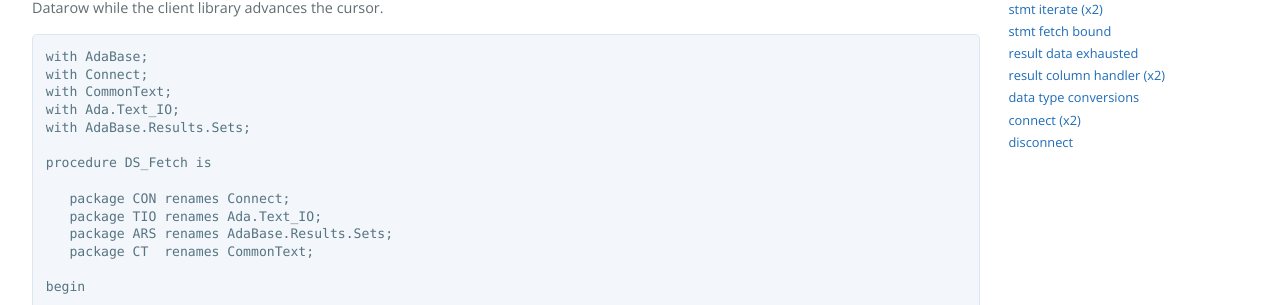
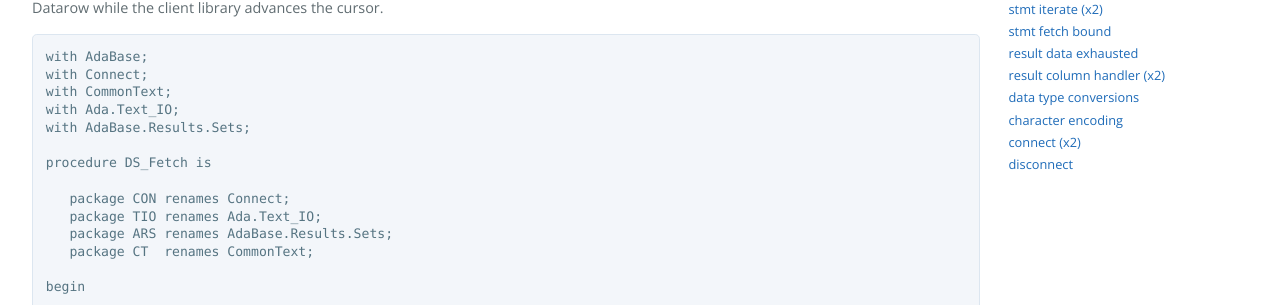
Before and after one commit to jrmarino/AdaBase, a Jekyll site: the page built from stmt_fetch_next.md, in a window 1280 px wide and 900 px high. Shown: the part 341-646 px from the top of the window. Built offline with Jekyll 4.4.1, drawn with Linux system fonts in a browser that asks for light colours.

Commit message:
stmt_fetch_next: see also character set traits

```diff
--- a/stmt_fetch_next.md
+++ b/stmt_fetch_next.md
@@ -195,6 +195,7 @@ Column 4:
     <li>{{ page.res_data_exhausted }}</li>
     <li>{{ page.res_column }}</li>
     <li>{{ page.res_std_field }}</li>
+    <li>{{ page.trait_charset }}</li>
     <li>{{ page.connect }}</li>
     <li>{{ page.disconnect }}</li>
   </ul>
```
